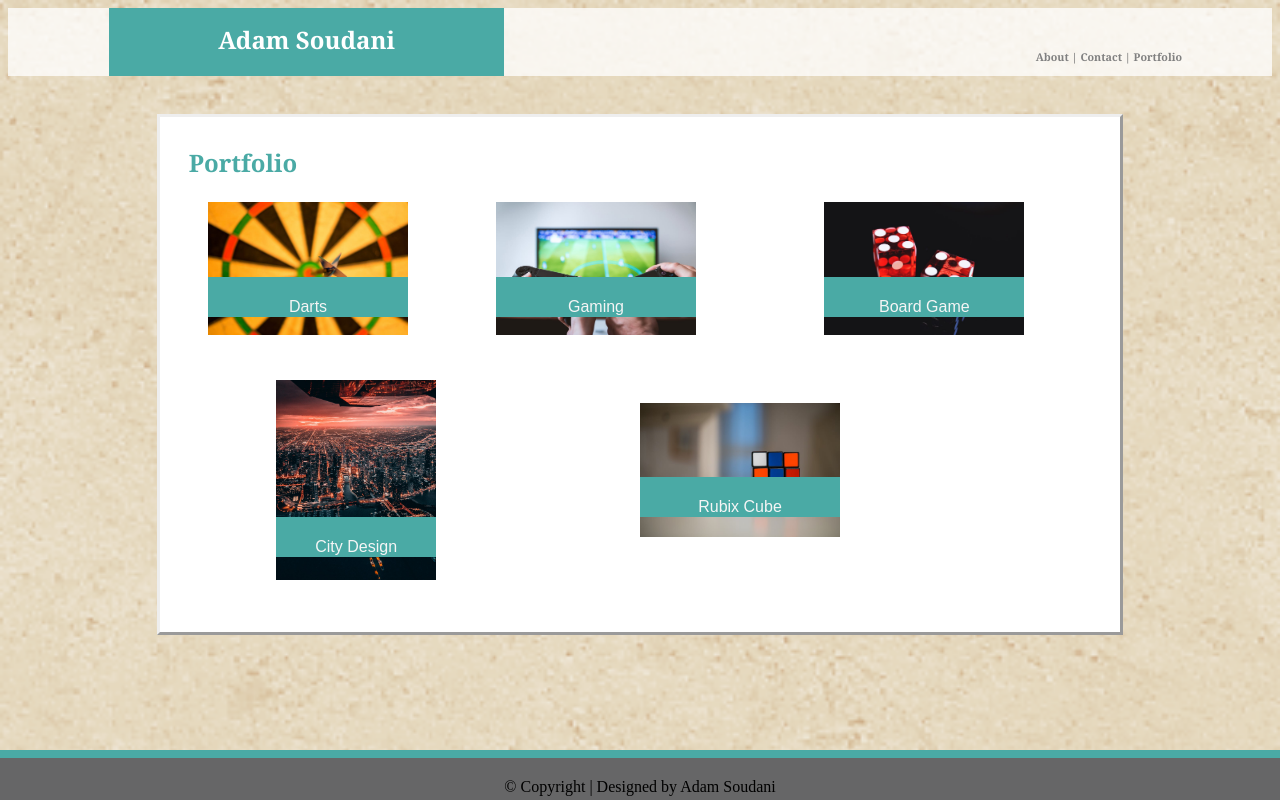
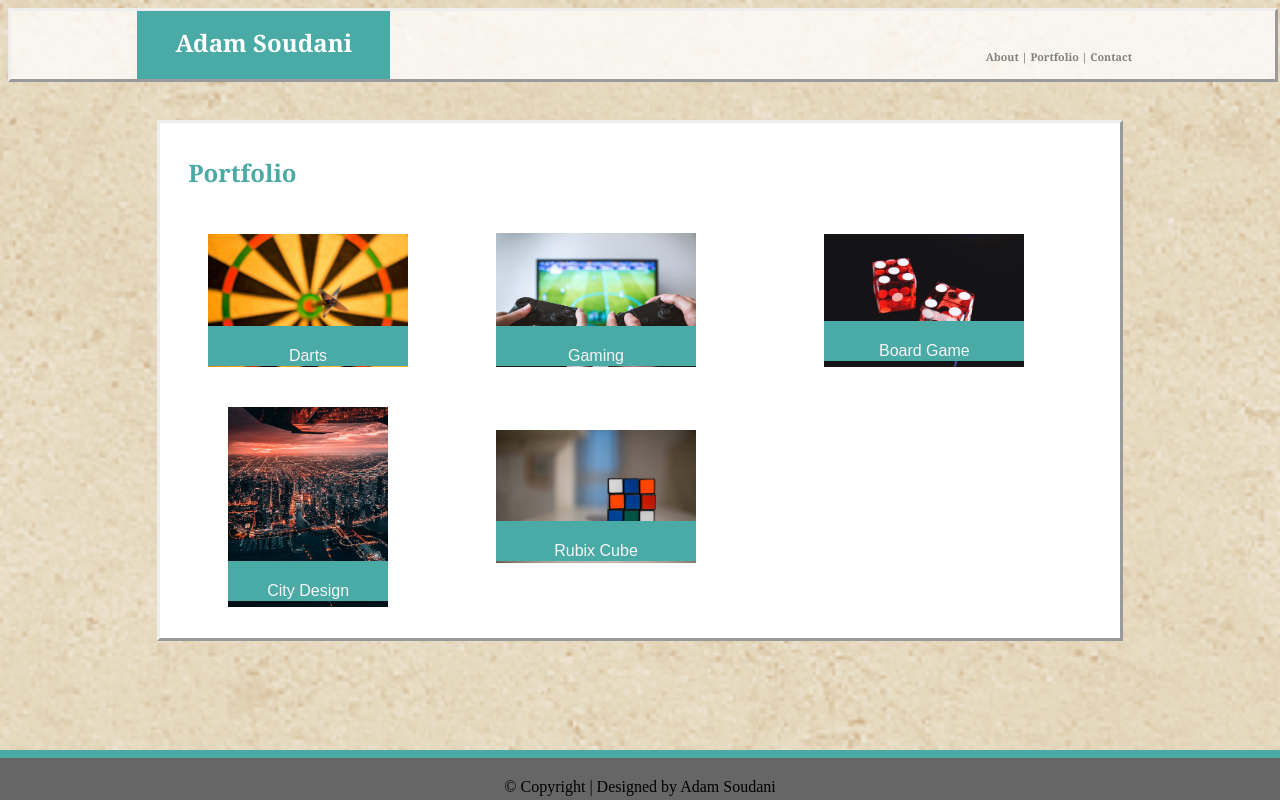
Before and after one commit to Adoni0/Basic-Portfolio, a plain HTML site: page portfolio.html in a window 1280 px wide. Drawn offline with Linux system fonts and the light colour scheme.

Commit message:
Initial site files

```diff
--- a/assets/css/style.css
+++ b/assets/css/style.css
@@ -6,10 +6,10 @@
     padding-top: 15px;
     padding-bottom: 20px;
     margin: 0;
-    margin-right: 8in;
+    margin-right: 70%;
     text-align: center;
     margin-top: 0;
-    margin-left: 8%;
+    margin-left: 10%;
     margin-bottom: 0%;
 }
 
@@ -22,15 +22,21 @@ h6{
 
 #hd-abtme{
     width: 100%;
+    height: 100%;
     margin: auto;
     background-color: #ffffffc2;
     padding: 5x;
     border-style: outset;
 }
 
+#bio-box{
+    border-bottom: 3px solid rgb(196, 196, 196);
+    padding-top: 5px;
+    width: 940px;
+}
+
 #bio-me{
     color: #4aaaa5;
-    border-bottom: 3px solid grey;
 }
 
 .index-bio{
@@ -65,6 +71,7 @@ body{
     height: 200px;
     width: 200px;
     float: left;
+    padding-right: 15px;
 }
 
 .container{
@@ -85,6 +92,7 @@ body{
     margin: auto;
     background-color: #ffffffc2;
     padding: 5x;
+    border-style: outset;
 }
 
 #pheader-2{
@@ -100,9 +108,15 @@ body{
     height: 200px;
 }
 
+#ctc-box{
+    border-bottom: 2px solid rgb(192, 190, 190);
+    padding-top: 3px;
+    width: 940px;
+}
+
 #ctc-me{
-    border-bottom: 2px solid grey;
     color: #4aaaa5;
+    padding-left: 10px;
 }
 
 #submit-btn{
@@ -123,6 +137,12 @@ textarea{
 .info-input{
     width: 940px;
     height: 25px;
+}
+
+#pdiddy-box{
+    border-bottom: 3px rgb(190, 190, 190);
+    width: 940px;
+    padding-top: 5px;
 }
 
 #pdiddy{
@@ -160,7 +180,7 @@ textarea{
 .directory{
     position: fixed;
     top: 50px;
-    right: 50px;
+    right: 100px;
     color: grey;
 }
 
@@ -168,33 +188,33 @@ textarea{
     margin-left: 5%;
     position: absolute;
     object-fit: contain;
-    top: 10%;
+    top: 15%;
 }
 #city-pic{
-    margin-left: 10%;
+    margin-left: 5%;
     position: absolute;
-    bottom: 10%;
+    bottom: 6%;
     object-fit: contain;
 }
 
 #game-pic{
     position: absolute;
-    top: 10%;
+    top: 15%;
     left: 35%;
     object-fit: contain;
 }
 
 #dice-pic{
     position: absolute;
-    top: 10%;
+    top: 15%;
     right: 10%;
     object-fit: contain;
 }
 
 #rube-pic{
     position: absolute;
-    bottom: 12%;
-    left: 50%;
+    bottom: 8%;
+    left: 35%;
     object-fit: contain;
 }
 
@@ -211,7 +231,7 @@ textarea{
     padding: 5px;
     position: relative;
     text-align: center;
-    top: 10%;
+    top: 18%;
     right: -5%;
 }
 
@@ -223,8 +243,8 @@ textarea{
     padding: 5px;
     position: relative;
     text-align: center;
-    top: 50%;
-    right: -12.1%;
+    top: 57%;
+    right: -7.1%;
 }
 
 .wrapper-game{
@@ -235,7 +255,7 @@ textarea{
     padding: 5px;
     position: relative;
     text-align: center;
-    top: -6%;
+    top: 2%;
     right: -35%;
 }
 
@@ -247,7 +267,7 @@ textarea{
     padding: 5px;
     position: relative;
     text-align: center;
-    top: -14%;
+    top: -7%;
     right: -69.2%;
 }
 
@@ -259,6 +279,6 @@ textarea{
     padding: 5px;
     position: relative;
     text-align: center;
-    top: 18%;
-    right: -50%;
+    top: 25%;
+    right: -35%;
 }
--- a/portfolio.html
+++ b/portfolio.html
@@ -8,15 +8,16 @@
         <header>
         <div class='container2' id='p-header'>
         <h1 class= 'index-me'>Adam Soudani</h1>
-        <h6 class='directory'>About | Contact | Portfolio</h6>
+        <h6 class='directory'>About | Portfolio | Contact</h6>
     </div>
     </header>
 
 
         <div class='container2' id='pbox'>
 
+        <div id='pdiddy-box'>
         <h2 id= 'pdiddy'>Portfolio</h2>
-
+        </div>
 
         <!--layering image names over images-->
 
```
Also changed, not shown: contact.html (+3 -1 lines), index.html (+5 -2 lines).
